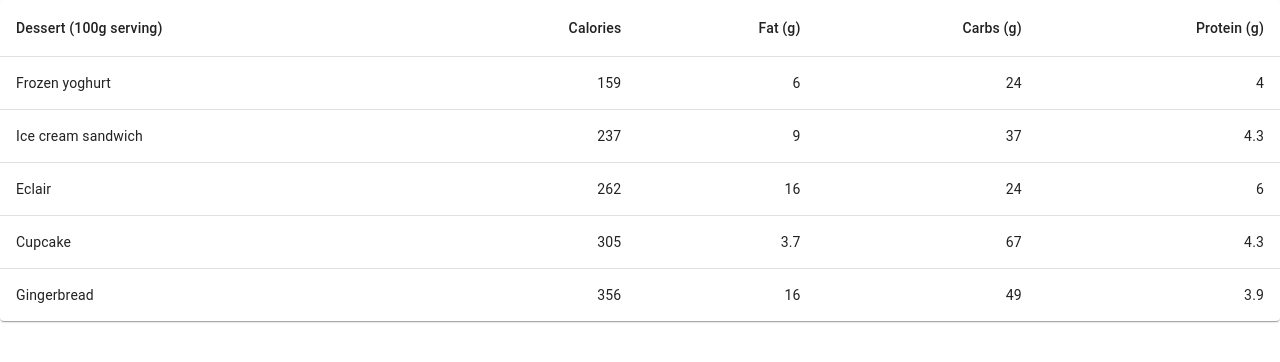
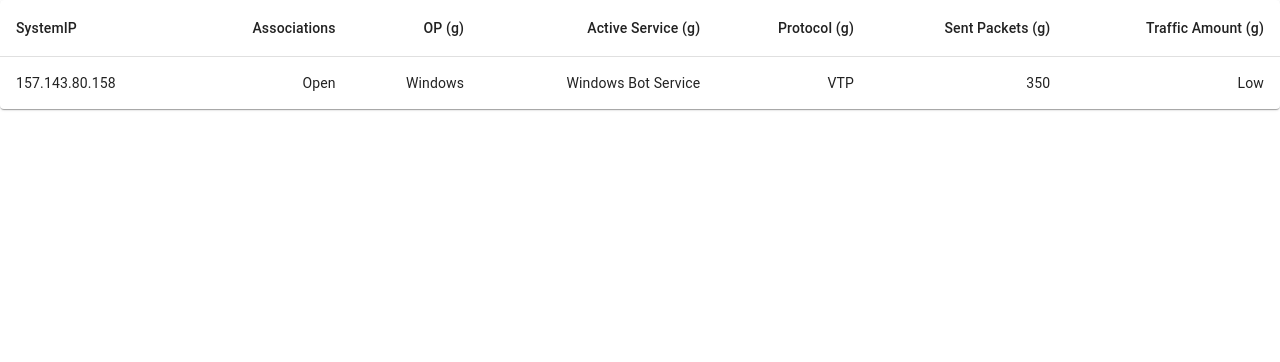
Before and after one commit to Roman363/SeniorCapstone2023, a React (Create React App) app in the folder client/: page /Demo in a window 1280 px wide. Shown: the top 362 px of the page. Built offline with nearby package versions, Linux system fonts and the light colour scheme.

Commit message:
table feature is added in Demo.js

```diff
--- a/client/src/components/pages/demo.js
+++ b/client/src/components/pages/demo.js
@@ -7,16 +7,13 @@ import TableHead from '@mui/material/TableHead';
 import TableRow from '@mui/material/TableRow';
 import Paper from '@mui/material/Paper';
 
-function createData(name, calories, fat, carbs, protein) {
-  return { name, calories, fat, carbs, protein };
+// name, calories, fat, carbs, protein
+function createData(systemIP, associations, op, activeService, protocol, sentPackets, trafficAmount) {
+  return { systemIP, associations, op, activeService, protocol, sentPackets, trafficAmount };
 }
 
-const rows = [
-  createData('Frozen yoghurt', 159, 6.0, 24, 4.0),
-  createData('Ice cream sandwich', 237, 9.0, 37, 4.3),
-  createData('Eclair', 262, 16.0, 24, 6.0),
-  createData('Cupcake', 305, 3.7, 67, 4.3),
-  createData('Gingerbread', 356, 16.0, 49, 3.9),
+const statistics = [
+  createData("157.143.80.158", "Open", "Windows", "Windows Bot Service", "VTP", "350", "Low")
 ];
 
 export default function BasicTable() {
@@ -25,26 +22,30 @@ export default function BasicTable() {
       <Table sx={{ minWidth: 650 }} aria-label="simple table">
         <TableHead>
           <TableRow>
-            <TableCell>Dessert (100g serving)</TableCell>
-            <TableCell align="right">Calories</TableCell>
-            <TableCell align="right">Fat&nbsp;(g)</TableCell>
-            <TableCell align="right">Carbs&nbsp;(g)</TableCell>
-            <TableCell align="right">Protein&nbsp;(g)</TableCell>
+            <TableCell>SystemIP</TableCell>
+            <TableCell align="right">Associations</TableCell>
+            <TableCell align="right">OP&nbsp;(g)</TableCell>
+            <TableCell align="right">Active Service&nbsp;(g)</TableCell>
+            <TableCell align="right">Protocol&nbsp;(g)</TableCell>
+            <TableCell align="right">Sent Packets&nbsp;(g)</TableCell>
+            <TableCell align="right">Traffic Amount&nbsp;(g)</TableCell>
           </TableRow>
         </TableHead>
         <TableBody>
-          {rows.map((row) => (
+          {statistics.map((row) => (
             <TableRow
               key={row.name}
               sx={{ '&:last-child td, &:last-child th': { border: 0 } }}
             >
               <TableCell component="th" scope="row">
-                {row.name}
+                {row.systemIP}
               </TableCell>
-              <TableCell align="right">{row.calories}</TableCell>
-              <TableCell align="right">{row.fat}</TableCell>
-              <TableCell align="right">{row.carbs}</TableCell>
-              <TableCell align="right">{row.protein}</TableCell>
+              <TableCell align="right">{row.associations}</TableCell>
+              <TableCell align="right">{row.op}</TableCell>
+              <TableCell align="right">{row.activeService}</TableCell>
+              <TableCell align="right">{row.protocol}</TableCell>
+              <TableCell align="right">{row.sentPackets}</TableCell>
+              <TableCell align="right">{row.trafficAmount}</TableCell>
             </TableRow>
           ))}
         </TableBody>
```
